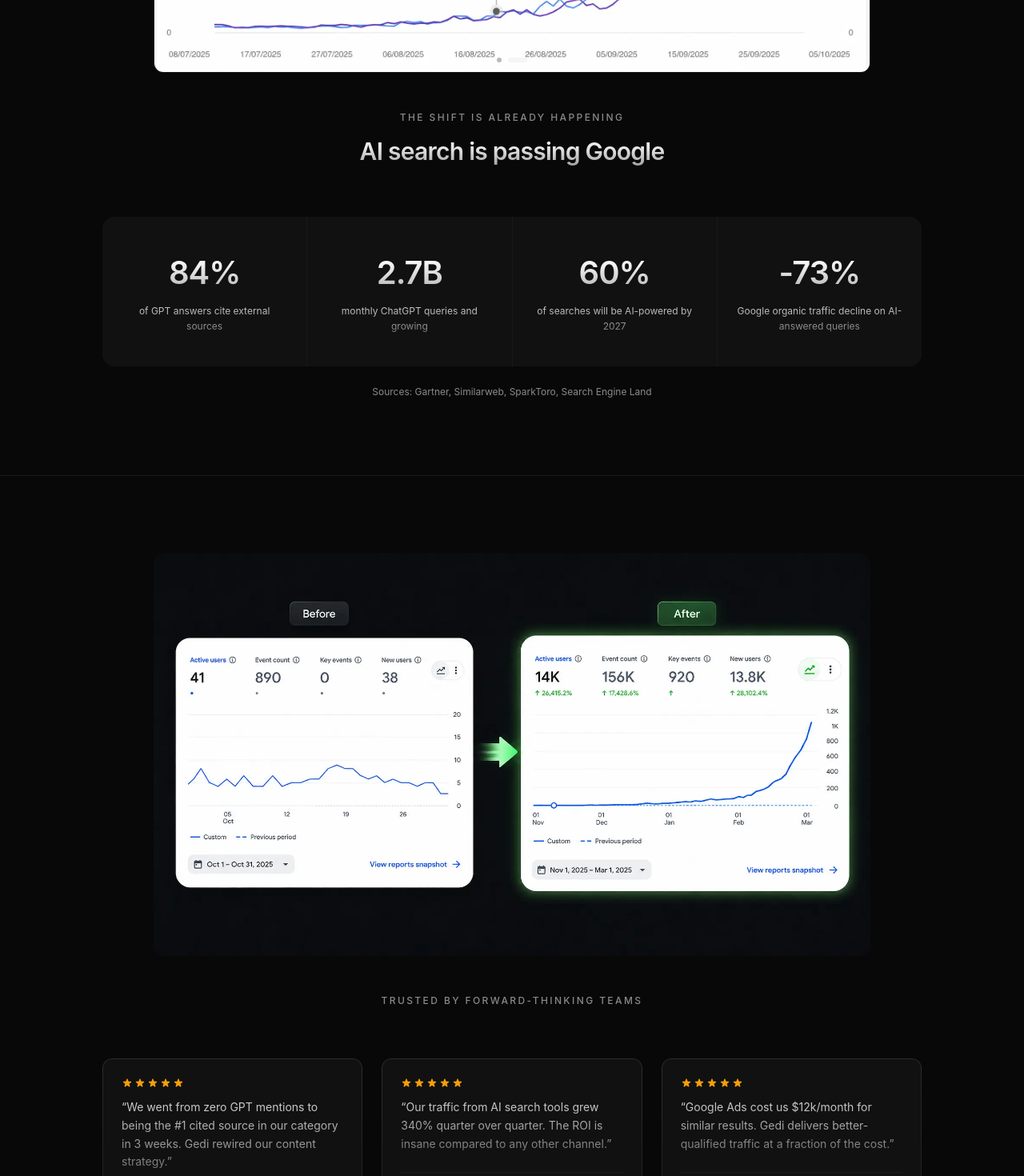
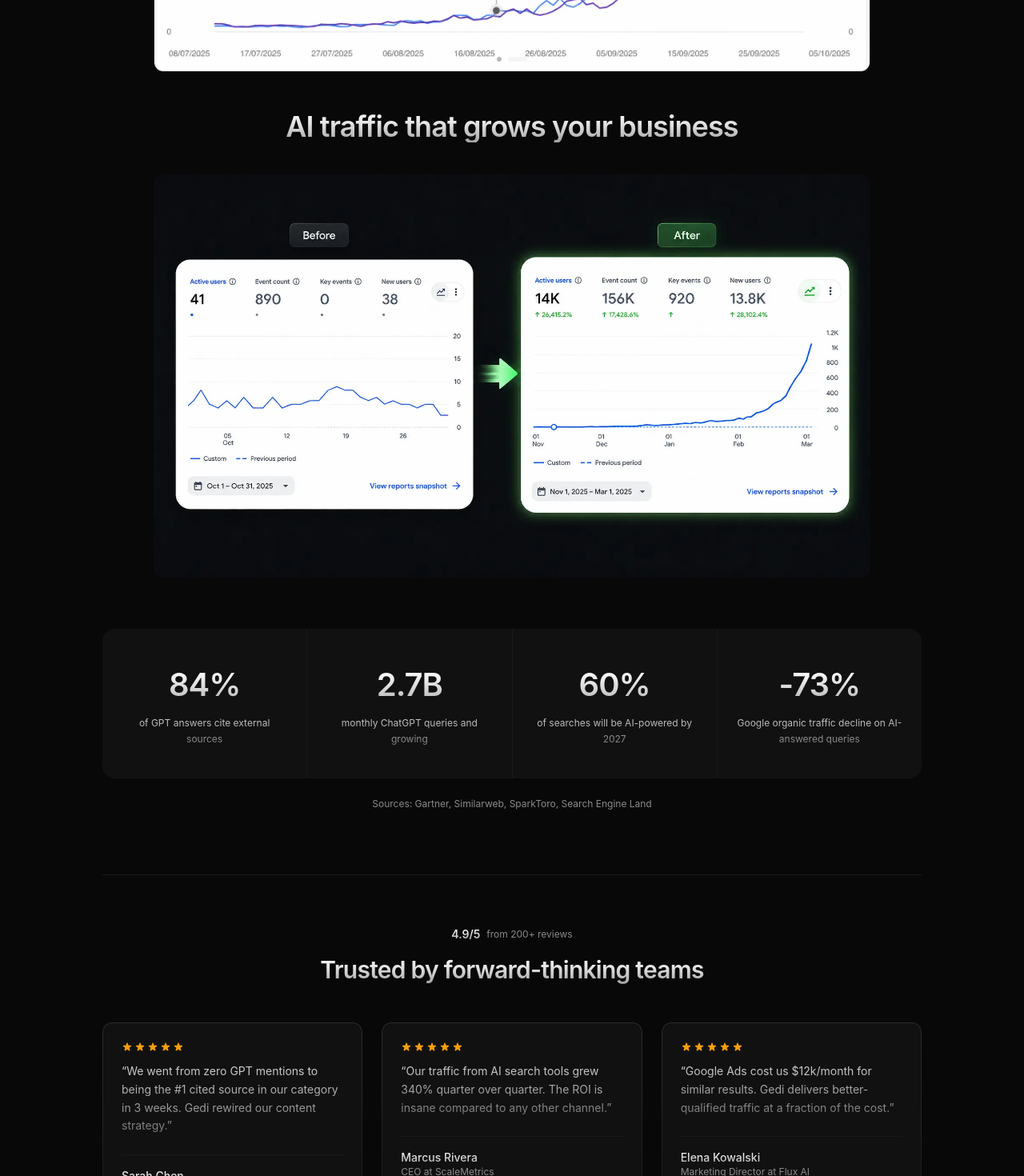
Before and after one commit to tonipcv/gedi-landing, a Next.js app: page / in a window 1280 px wide. Shown: the part 1260-2730 px from the top of the page at 80% size. Built offline with nearby package versions, Linux system fonts and the light colour scheme.

Commit message:
refactor: reorganize landing page layout, simplify copy, add review stats header

```diff
--- a/src/app/page.tsx
+++ b/src/app/page.tsx
@@ -19,7 +19,7 @@ export default function LandingPage() {
 
 function Nav() {
   return (
-    <nav className="fixed top-0 z-50 w-full border-b border-border bg-bg/80 backdrop-blur-xl">
+    <nav className="fixed top-0 z-50 w-full bg-bg/80 backdrop-blur-xl">
       <div className="mx-auto flex h-14 max-w-6xl items-center justify-between px-4 sm:px-6">
         <a href="#" className="flex items-center gap-2 sm:gap-3">
           <img src="/future.webp" alt="Gedi" className="h-7 w-7 sm:h-8 sm:w-8 grayscale" />
@@ -87,38 +87,13 @@ function Hero() {
 }
 
 function Stats() {
-  const stats = [
-    { value: "84%", label: "of GPT answers cite external sources" },
-    { value: "2.7B", label: "monthly ChatGPT queries and growing" },
-    { value: "60%", label: "of searches will be AI-powered by 2027" },
-    { value: "-73%", label: "Google organic traffic decline on AI-answered queries" },
-  ];
-
   return (
-    <section className="border-t border-border px-6 py-24">
+    <section className="px-6 pt-24 pb-4">
       <div className="mx-auto max-w-5xl">
         <ResultsCarousel />
-        <p className="text-center text-xs font-medium uppercase tracking-[0.2em] text-muted">
-          The Shift Is Already Happening
-        </p>
-        <h2 className="mt-4 text-center text-2xl font-semibold tracking-tight text-grad-light sm:text-3xl">
-          AI search is passing Google
+        <h2 className="mx-auto mt-10 max-w-3xl text-center text-2xl font-semibold tracking-tight text-grad-light sm:text-4xl">
+          AI traffic that grows your business
         </h2>
-
-        <div className="mt-16 grid gap-px overflow-hidden rounded-2xl bg-border sm:grid-cols-2 lg:grid-cols-4">
-          {stats.map((stat) => (
-            <div key={stat.label} className="flex flex-col items-center gap-2 bg-surface px-6 py-10">
-              <span className="text-[40px] font-semibold tracking-tight text-grad-stat">
-                {stat.value}
-              </span>
-              <span className="text-center text-xs leading-relaxed text-grad-subtle">{stat.label}</span>
-            </div>
-          ))}
-        </div>
-
-        <p className="mt-6 text-center text-xs text-muted">
-          Sources: Gartner, Similarweb, SparkToro, Search Engine Land
-        </p>
       </div>
     </section>
   );
@@ -171,14 +146,41 @@ function Testimonials({ id }: { id: string }) {
   ];
 
   return (
-    <section id={id} className="border-t border-border px-4 py-16 sm:px-6 sm:py-24">
+    <section id={id} className="px-4 pt-4 pb-16 sm:px-6 sm:pt-6 sm:pb-24">
       <div className="mx-auto max-w-5xl">
         <img src="/before.webp" alt="Before and After Results" className="mx-auto mb-12 w-full max-w-4xl rounded-xl" />
-        <p className="text-center text-xs font-medium uppercase tracking-[0.2em] text-muted">
-          Trusted by Forward-Thinking Teams
+
+        <div className="mt-16 grid gap-px overflow-hidden rounded-2xl bg-border sm:grid-cols-2 lg:grid-cols-4">
+          {[
+            { value: "84%", label: "of GPT answers cite external sources" },
+            { value: "2.7B", label: "monthly ChatGPT queries and growing" },
+            { value: "60%", label: "of searches will be AI-powered by 2027" },
+            { value: "-73%", label: "Google organic traffic decline on AI-answered queries" },
+          ].map((stat) => (
+            <div key={stat.label} className="flex flex-col items-center gap-2 bg-surface px-6 py-10">
+              <span className="text-[40px] font-semibold tracking-tight text-grad-stat">
+                {stat.value}
+              </span>
+              <span className="text-center text-xs leading-relaxed text-grad-subtle">{stat.label}</span>
+            </div>
+          ))}
+        </div>
+
+        <p className="mt-6 text-center text-xs text-muted">
+          Sources: Gartner, Similarweb, SparkToro, Search Engine Land
         </p>
 
-        <div className="mt-16 grid gap-6 sm:grid-cols-2 lg:grid-cols-3">
+        <div className="mt-20 border-t border-border pt-16">
+          <div className="mb-4 flex items-center justify-center gap-2">
+            <span className="text-sm font-semibold text-grad-light">4.9/5</span>
+            <span className="text-xs text-muted">from 200+ reviews</span>
+          </div>
+          <h2 className="text-center text-2xl font-semibold tracking-tight text-grad-light sm:text-3xl">
+            Trusted by forward-thinking teams
+          </h2>
+        </div>
+
+        <div className="mt-12 grid gap-6 sm:grid-cols-2 lg:grid-cols-3">
           {quotes.map((q) => (
             <div key={q.name} className="gradient-border rounded-xl bg-surface p-6">
               <Stars />
@@ -220,7 +222,7 @@ function HowItWorks() {
   ];
 
   return (
-    <section id="how" className="border-t border-border px-6 py-24">
+    <section id="how" className="px-6 py-24">
       <div className="mx-auto max-w-5xl">
         <p className="text-center text-xs font-medium uppercase tracking-[0.2em] text-muted">
           How Gedi Works
@@ -254,7 +256,7 @@ function Comparison() {
   ];
 
   return (
-    <section id="compare" className="border-t border-border px-6 py-24">
+    <section id="compare" className="px-6 py-24">
       <div className="mx-auto max-w-5xl">
         <p className="text-center text-xs font-medium uppercase tracking-[0.2em] text-muted">
           Why Gedi
@@ -298,7 +300,7 @@ function Comparison() {
 
 function RiskFree() {
   return (
-    <section className="border-t border-border px-6 py-24">
+    <section className="px-6 py-24">
       <div className="mx-auto max-w-3xl text-center">
         <p className="text-xs font-medium uppercase tracking-[0.2em] text-muted">
           Risk Free
@@ -383,7 +385,7 @@ function TestimonialsSecond({ id }: { id: string }) {
   ];
 
   return (
-    <section id={id} className="border-t border-border px-4 py-16 sm:px-6 sm:py-24">
+    <section id={id} className="px-4 py-16 sm:px-6 sm:py-24">
       <div className="mx-auto max-w-5xl">
         <p className="text-center text-xs font-medium uppercase tracking-[0.2em] text-muted">
           More Stories
@@ -414,7 +416,7 @@ function TestimonialsSecond({ id }: { id: string }) {
 
 function CTA() {
   return (
-    <section className="border-t border-border px-6 py-24">
+    <section className="px-6 py-24">
       <div className="mx-auto max-w-3xl text-center">
         <h2 className="text-2xl font-semibold tracking-tight text-grad sm:text-4xl">
           The next wave of search is here.
@@ -440,7 +442,7 @@ function CTA() {
 
 function Footer() {
   return (
-    <footer className="border-t border-border px-6 py-12">
+    <footer className="px-6 py-12">
       <div className="mx-auto flex max-w-5xl flex-col items-center justify-between gap-6 text-xs text-muted sm:flex-row">
         <p>&copy; {new Date().getFullYear()} Gedi. All rights reserved.</p>
         <div className="flex gap-6">
```
